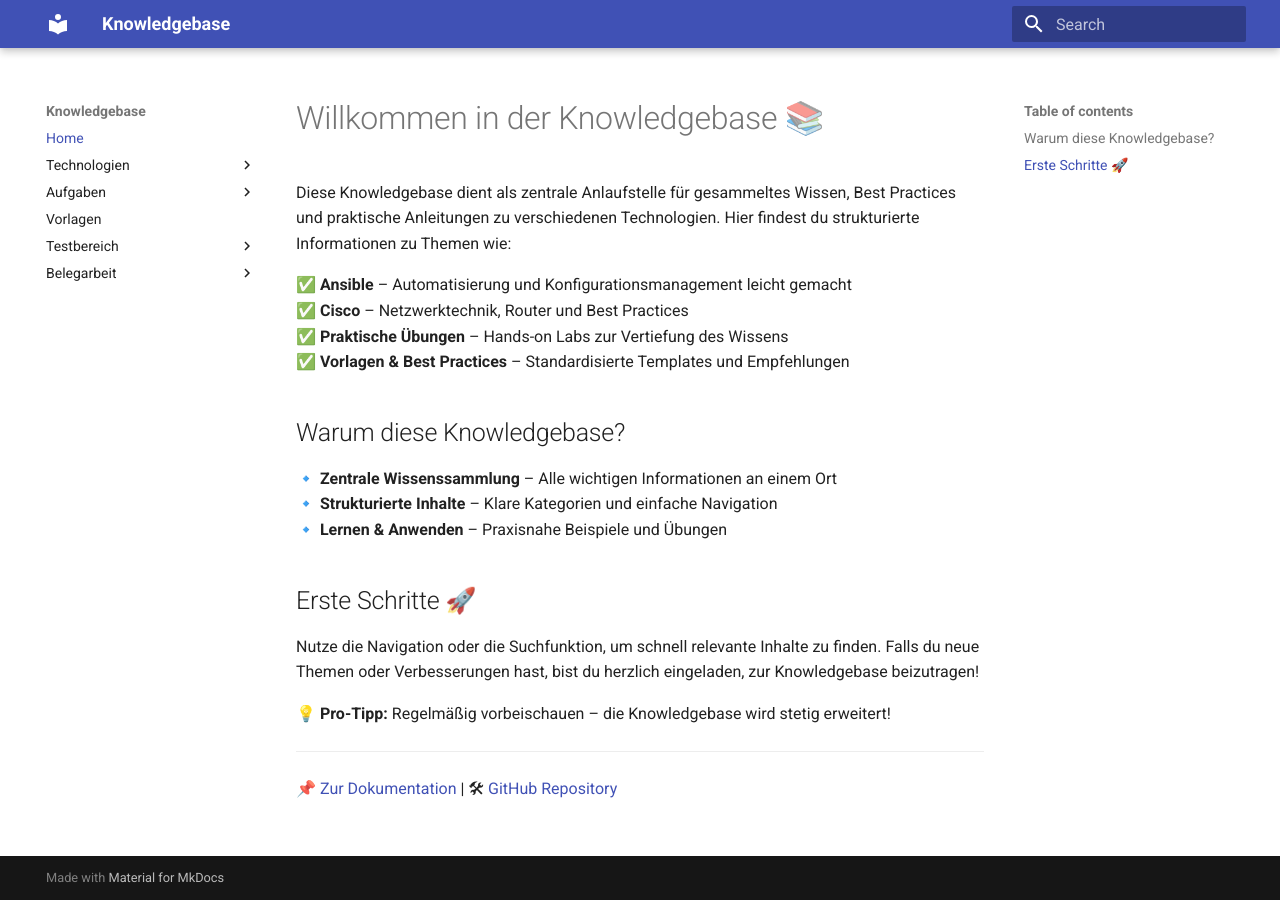
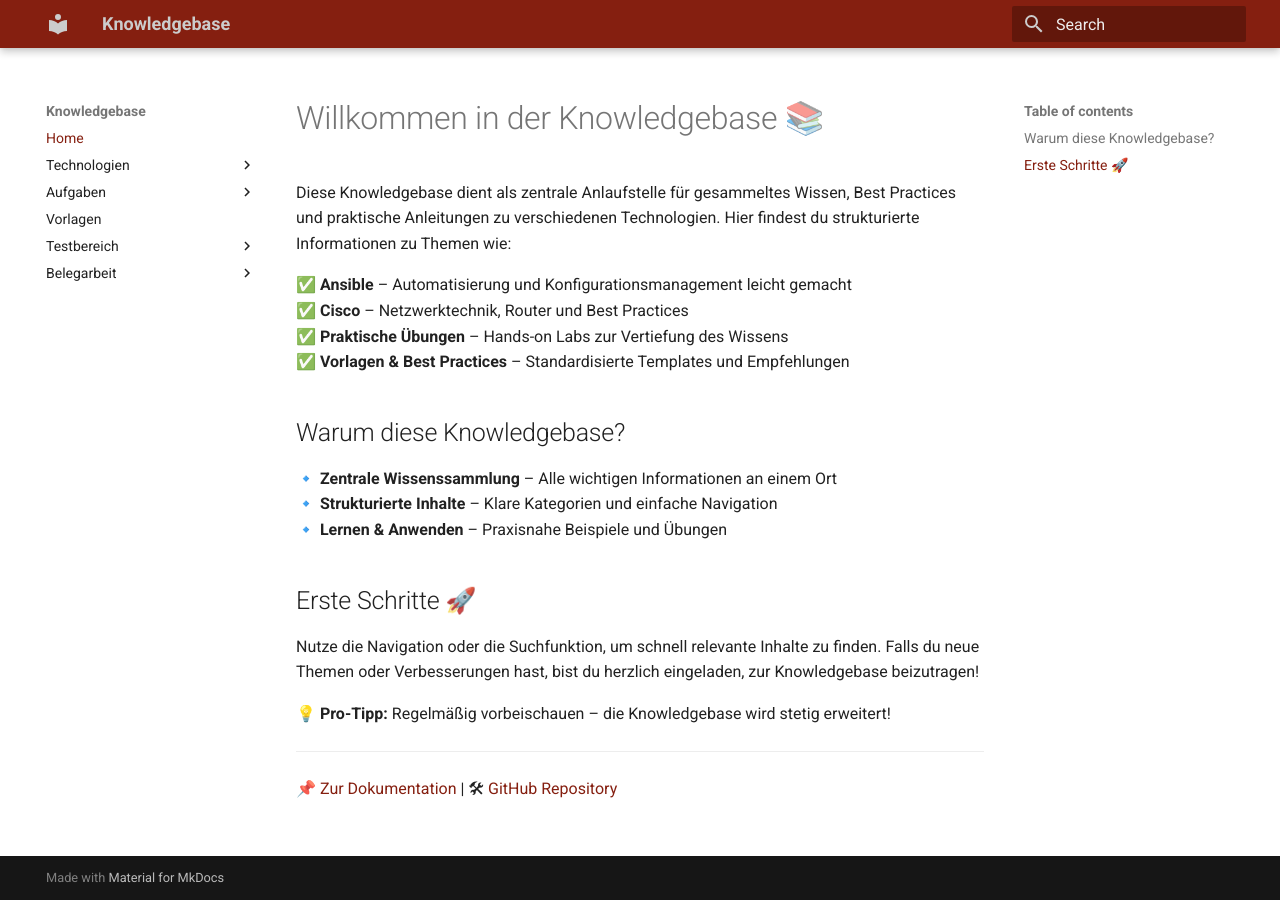
Before and after one commit to road2Goat31/obsidian-wiki, an MkDocs documentation site: the page built from docs/index.md, in a window 1280 px wide. Built offline with MkDocs 1.6.1 and Material for MkDocs 9.7.7, drawn with Linux system fonts in a browser that asks for light colours.

Commit message:
Update mkdocs.yml

```diff
--- a/mkdocs.yml
+++ b/mkdocs.yml
@@ -5,8 +5,8 @@ site_author: "Maik Käseberg"
 theme:
   name: material
   font: false
-  favicon: docs/icon/icon.png
-  logo: docs/icon/icon.png
+  favicon: /icon/icon.png
+  logo: /icon/icon.png
   icon:
     admonition:
       info: material/alarm
@@ -45,7 +45,7 @@ theme:
     - palette
 
 extra_css:
-  - docs/css/extra.css
+  - /css/extra.css
 
 nav:
   - Home: index.md
```
